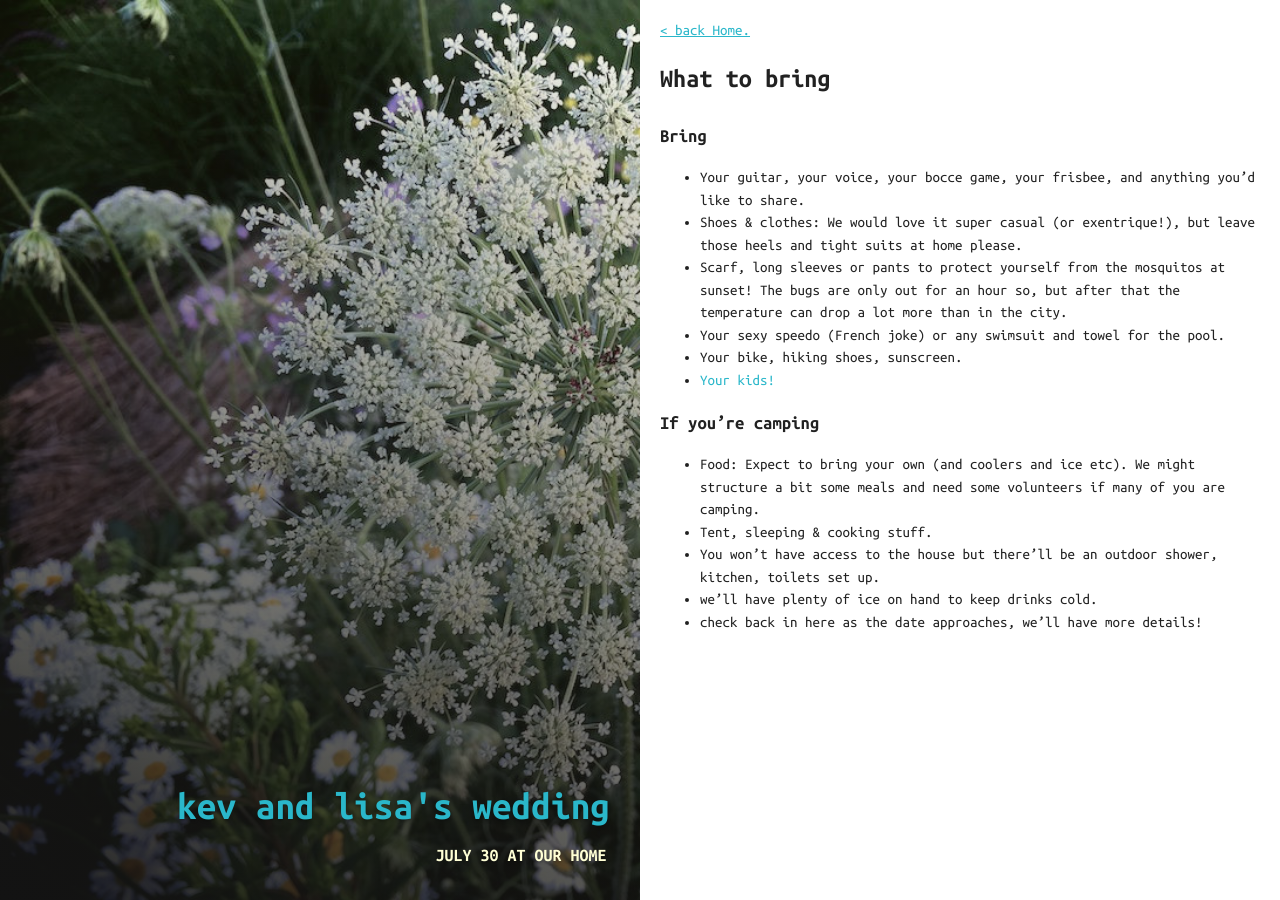
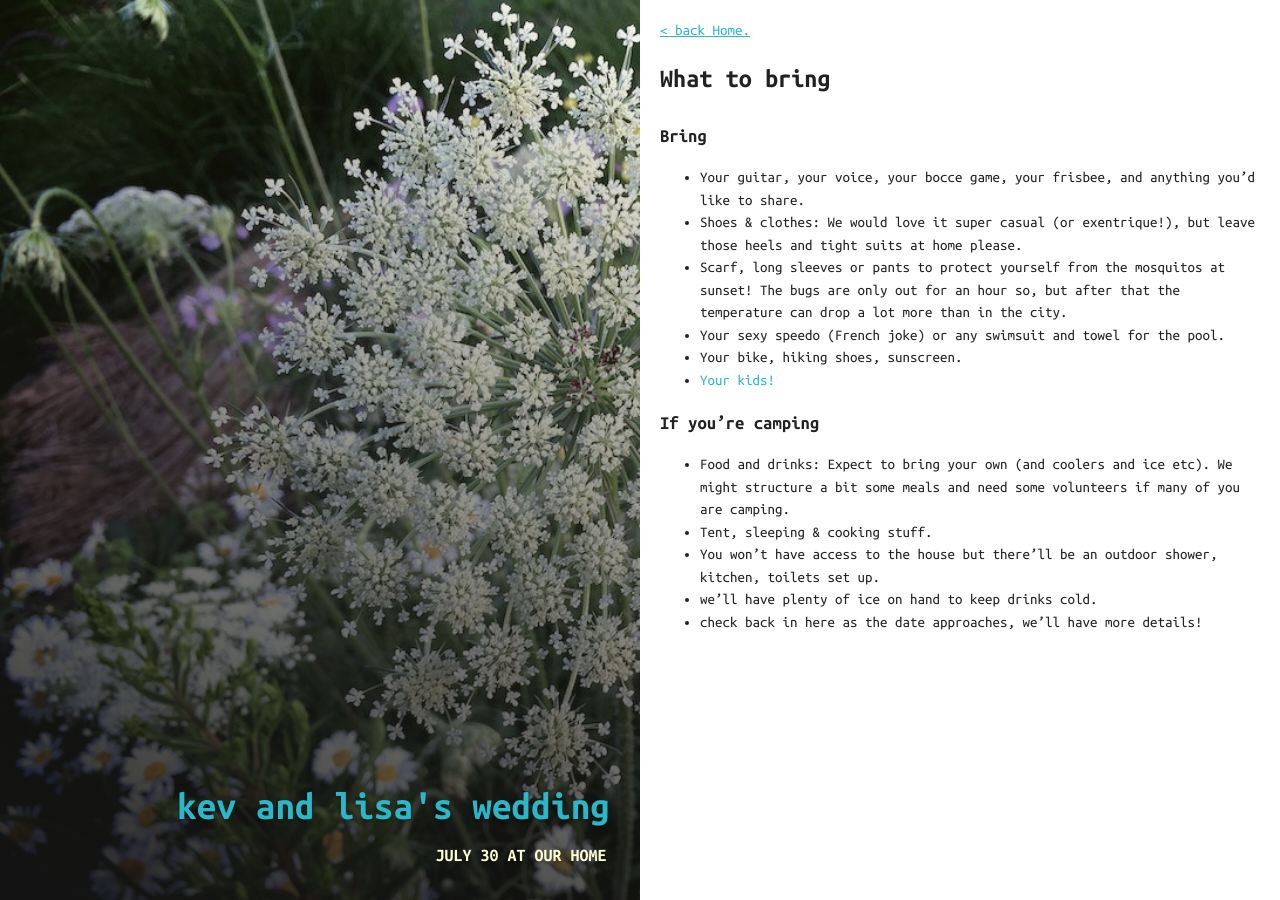
Before and after one commit to kevwalsh/carota, a Jekyll site: the page built from _posts/2015-01-06-what-to-bring.md, in a window 1280 px wide. Built offline with Jekyll 4.4.1, drawn with Linux system fonts in a browser that asks for light colours.

Commit message:
Update 2015-01-06-what-to-bring.md

```diff
--- a/_posts/2015-01-06-what-to-bring.md
+++ b/_posts/2015-01-06-what-to-bring.md
@@ -22,7 +22,7 @@ image:
 
 #### If you're camping
 
-* Food: Expect to bring your own (and coolers and ice etc). We might structure a bit some meals and need some volunteers if many of you are camping.
+* Food and drinks: Expect to bring your own (and coolers and ice etc). We might structure a bit some meals and need some volunteers if many of you are camping.
 * Tent, sleeping & cooking stuff.
 * You won't have access to the house but there'll be an outdoor shower, kitchen, toilets set up.
 * we'll have plenty of ice on hand to keep drinks cold.
```
